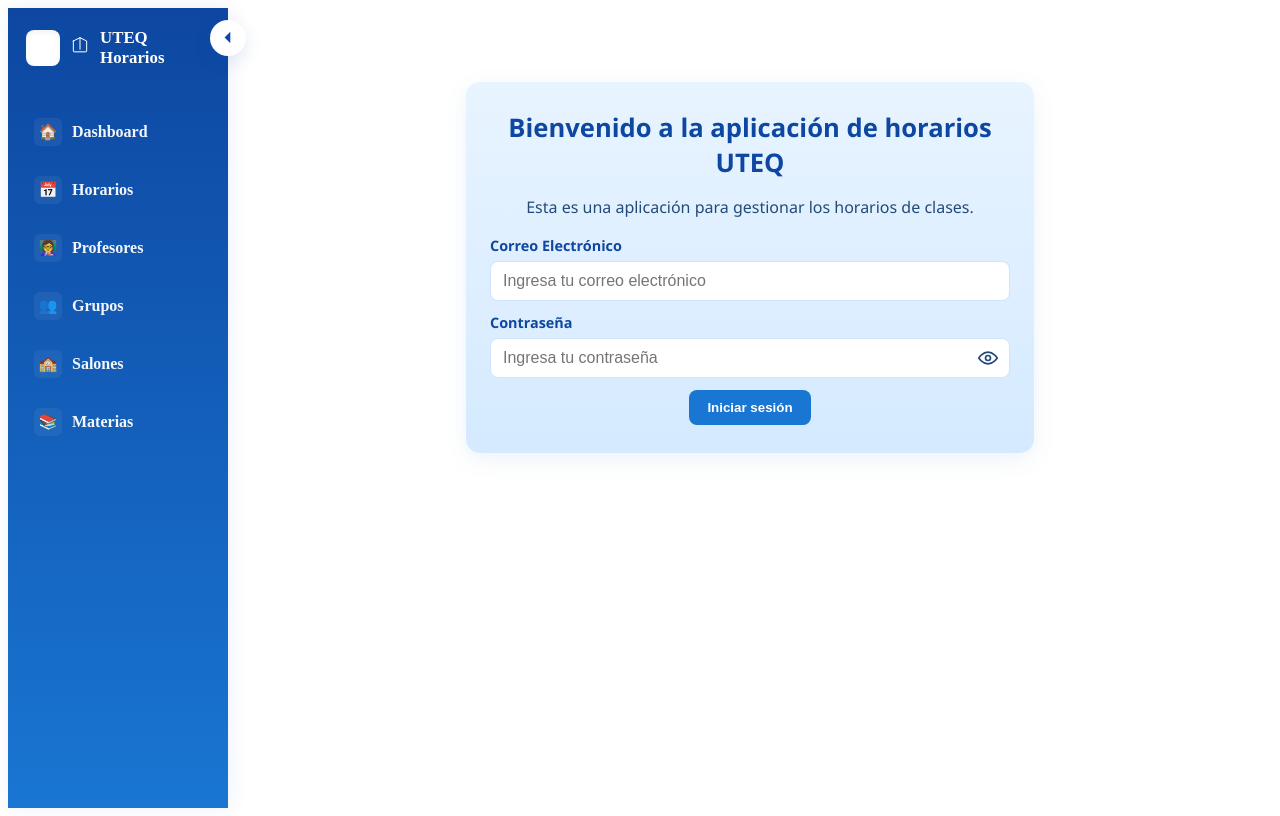
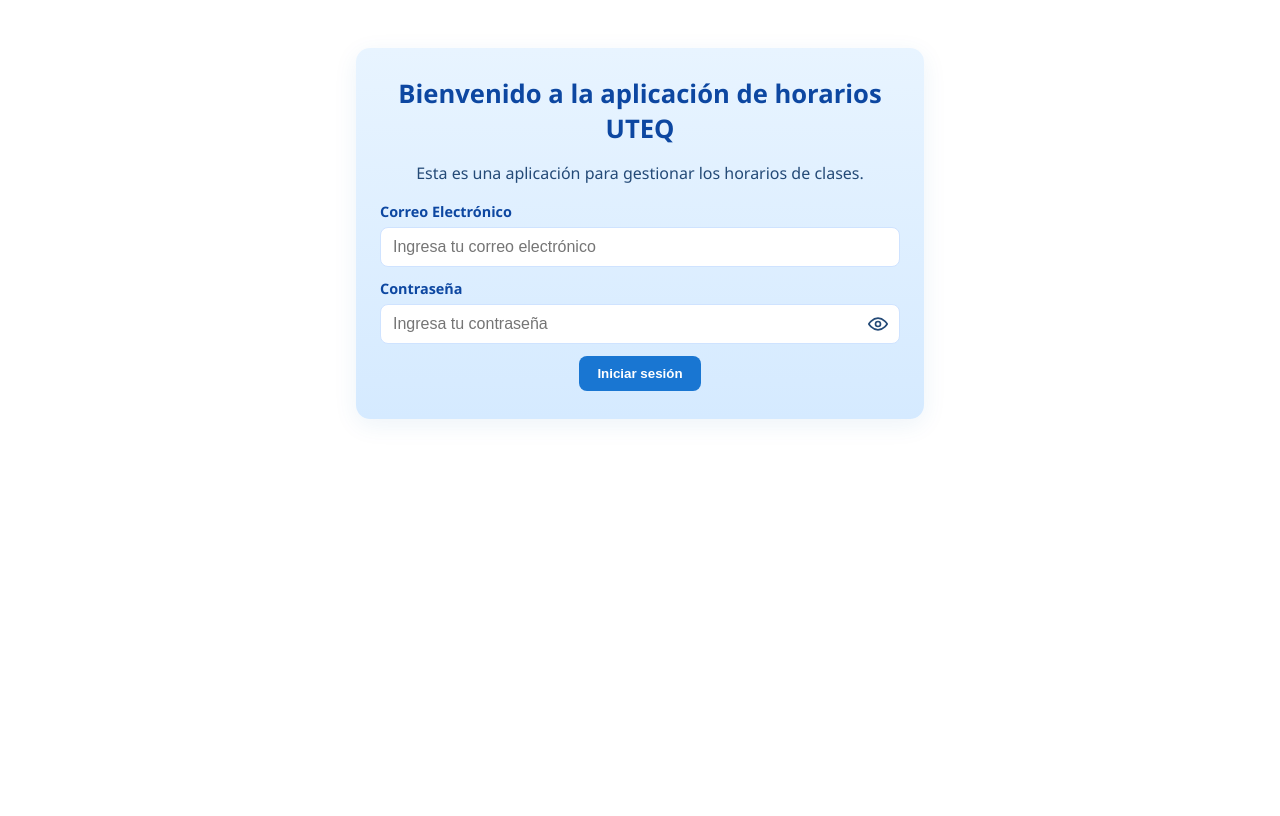
Before and after one commit to chrisauri0/horarios-uteq, an Angular app: page / in a window 1280 px wide. Built offline with nearby package versions, Linux system fonts and the light colour scheme.

Commit message:
final de cuatri

```diff
--- a/src/app/app.ts
+++ b/src/app/app.ts
@@ -23,7 +23,7 @@
     this.router.events
       .pipe(filter(event => event instanceof NavigationEnd))
       .subscribe((event: any) => {
-        this.esLogin = event.url.includes('/login');
+        this.esLogin = event.url.includes('/login') || event.url === '/';
       });
   }
 
```
